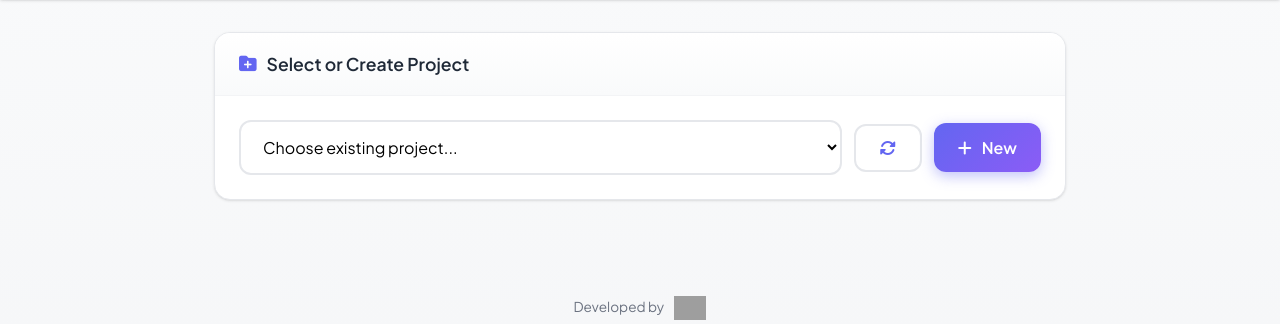
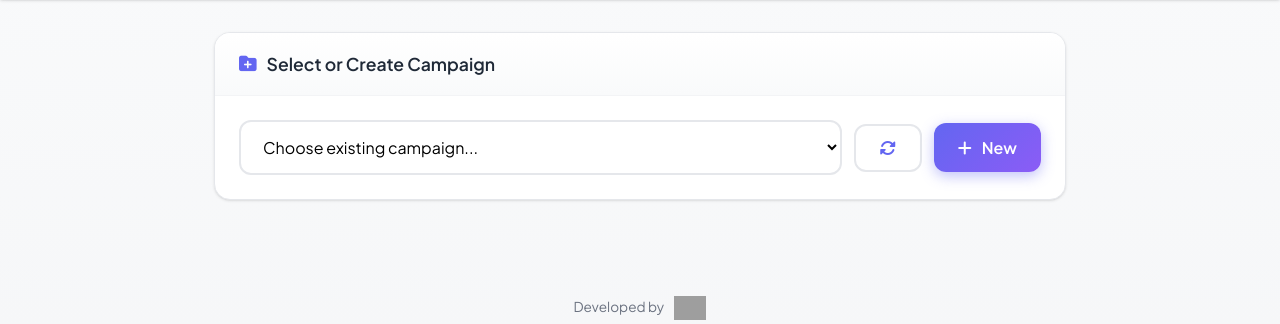
Before and after one commit to HASHTECHVENTURES/LEADAUTOMATION2026, a Flask app: page /level1 in a window 1280 px wide. Shown: the part 73-397 px from the top of the page. Run offline with Flask 3, Linux system fonts and the light colour scheme; the visitor is signed in with stand-in values (Sample User, id 1); data that the repository does not hold is empty; grey boxes are pictures that could not be loaded.

Commit message:
Change 'Project' to 'Campaign' in UI labels and messages

```diff
--- a/templates/level1.html
+++ b/templates/level1.html
@@ -658,7 +658,7 @@
         <!-- Project Selection -->
         <div class="card" id="projectCard">
             <div class="card-header">
-                <span class="card-title"><i class="fas fa-folder-plus"></i> Select or Create Project</span>
+                <span class="card-title"><i class="fas fa-folder-plus"></i> Select or Create Campaign</span>
             </div>
             <div class="card-body">
                 <div class="project-selector">
@@ -768,13 +768,13 @@
             <div class="modal-header">
                 <span class="modal-title">
                     <span class="modal-header-icon"><i class="fas fa-folder-plus"></i></span>
-                    Create New Project
+                    Create New Campaign
                 </span>
                 <button class="modal-close" id="closeModal">&times;</button>
             </div>
             <div class="modal-body">
                 <div class="form-group" style="margin-bottom: 0;">
-                    <label class="form-label">Project Name</label>
+                    <label class="form-label">Campaign Name</label>
                     <input type="text" class="form-input" id="projectName" placeholder="e.g., IT Companies Mumbai Q1">
                     <div class="form-hint">
                         <i class="fas fa-lightbulb"></i>
@@ -785,7 +785,7 @@
             <div class="modal-footer">
                 <button class="btn btn-secondary" id="cancelProject">Cancel</button>
                 <button class="btn btn-primary" id="createProject">
-                    <i class="fas fa-check"></i> Create Project
+                    <i class="fas fa-check"></i> Create Campaign
                 </button>
             </div>
         </div>
@@ -872,7 +872,7 @@
 
                 console.log(`📋 Loaded ${projects.length} projects:`, projects.map(p => p.project_name));
 
-                projectSelect.innerHTML = '<option value="">Choose existing project...</option>';
+                projectSelect.innerHTML = '<option value="">Choose existing campaign...</option>';
                 projects.forEach(p => {
                     const opt = document.createElement('option');
                     opt.value = p.project_name;
@@ -1065,11 +1065,11 @@
         document.getElementById('createProject').addEventListener('click', () => {
             const name = document.getElementById('projectName').value.trim();
             if (!name) {
-                alert('Please enter a project name');
+                alert('Please enter a campaign name');
                 return;
             }
             if (name.length < 3) {
-                alert('Project name must be at least 3 characters');
+                alert('Campaign name must be at least 3 characters');
                 return;
             }
 
@@ -1156,7 +1156,7 @@
             }
 
             if (!currentProject || currentProject.trim() === '') {
-                showUserFriendlyError('Please create or select a project first');
+                showUserFriendlyError('Please create or select a campaign first');
                 document.getElementById('projectName').focus();
                 return;
             }
```
